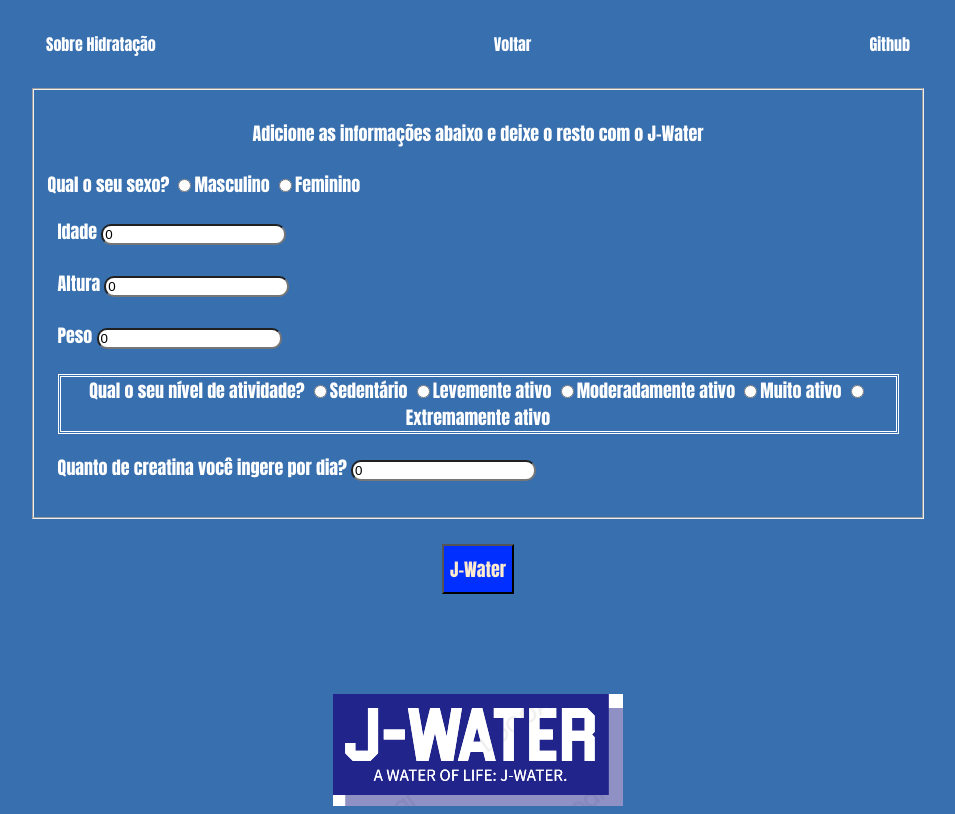
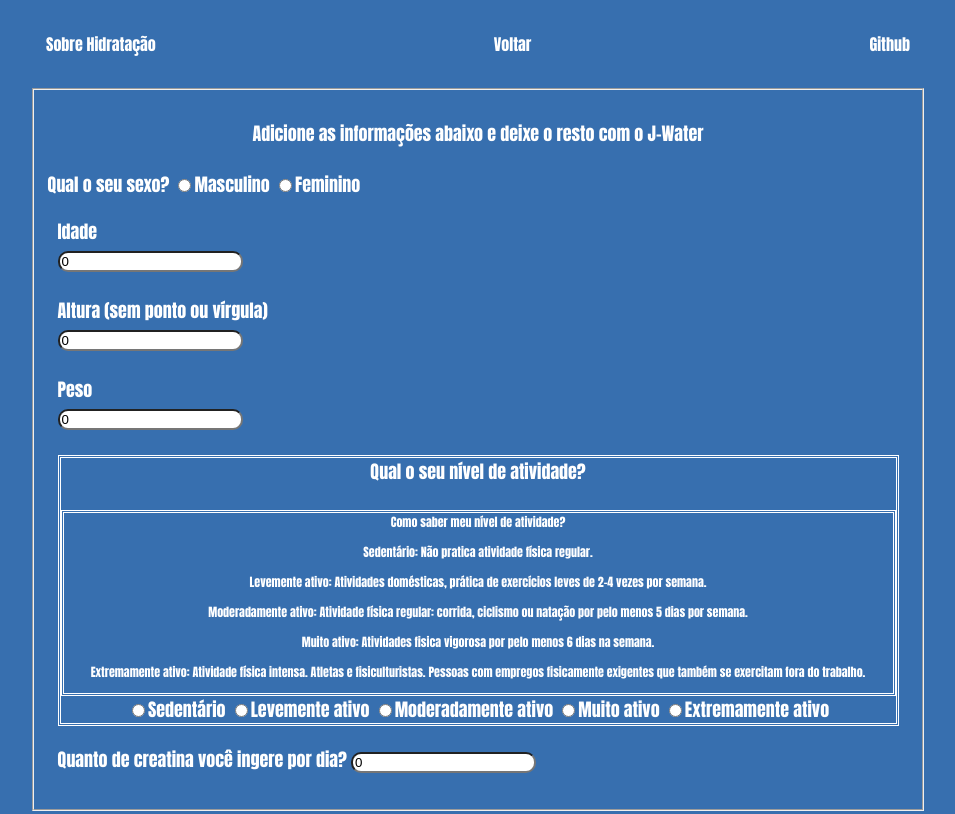
Before and after one commit to ohdoglas/j-water, a website: page j-water/calculator.html in a window 1280 px wide. Shown: the top 814 px of the page, without its empty margins (162-1117 px from the left). Drawn offline with Linux system fonts and the light colour scheme.

Commit message:
Atualizações complementares 2

```diff
--- a/j-water/calculator.html
+++ b/j-water/calculator.html
@@ -92,22 +92,33 @@
 <!-- !idade -->
                 <div class="number">
                     <label for="idade">Idade</label>
+                    <div></div>
                     <input type="text" name="number" id="idade" value="0" aria-valuemax="120" aria-valuemin="1" required>
                 </div>
 <!-- !altura -->
                 <div class="number">
-                    <label for="altura">Altura</label>
+                    <label for="altura">Altura (sem ponto ou vírgula)</label>
+                    <div></div>
                     <input type="text" name="number" id="altura" value="0" aria-valuemax="280" aria-valuemin="1" required>
                 </div>
 <!-- !peso -->
                 <div class="number">
                     <label for="peso">Peso</label>
+                    <div></div>
                     <input type="text" name="number" id="peso" value="0" aria-valuemax="500" aria-valuemin="1" required>
                 </div>
 
 <!-- !nivelatividade -->
     <div class="nivelatividade">
         Qual o seu nível de atividade?
+        <div class="niveisAt">Como saber meu nível de atividade?
+            <p>Sedentário: Não pratica atividade física regular.</p>
+               <p>Levemente ativo: Atividades domésticas, prática de exercícios leves de 2-4 vezes por semana. </p>
+               <p>Moderadamente ativo: Atividade física regular: corrida, ciclismo ou natação por pelo menos 5 dias por semana.</p>
+               <p>Muito ativo: Atividades fisica vigorosa por pelo menos 6 dias na semana.</p>
+               <p>Extremamente ativo: Atividade física intensa. Atletas e fisiculturistas. Pessoas com empregos fisicamente exigentes que também se exercitam fora do trabalho. </p>
+
+        </div>
         <input type="radio" name="nivelatividade" id="nivelatividade" value="1.2">Sedentário
         <input type="radio" name="nivelatividade" id="nivelatividade" value="1.375">Levemente ativo
         <input type="radio" name="nivelatividade" id="nivelatividade" value="1.55">Moderadamente ativo
--- a/j-water/indexcss/calculator.css
+++ b/j-water/indexcss/calculator.css
@@ -87,6 +87,7 @@
     margin-left: 10px;
     margin-top: 20px;
     margin-bottom: 25px;
+
 }
 
 .result {
@@ -96,3 +97,11 @@
     margin-top: 25px;
 
 }
+
+.niveisAt {
+    font-family: Impact, Haettenschweiler, 'Arial Narrow Bold', sans-serif;
+    font-size: 12px;
+    margin-top: 25px;
+    border-style: double;
+
+}
--- a/j-water/indexcss/index.css
+++ b/j-water/indexcss/index.css
@@ -17,7 +17,8 @@
     justify-content: space-between;
     list-style: none;
     align-items: center;
-    padding: 16px;
+    margin-right: 60px;
+    padding: 18px;
 }
 /* !Links */
 a {
```
